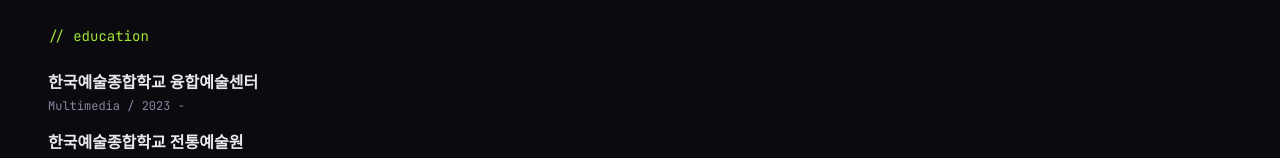
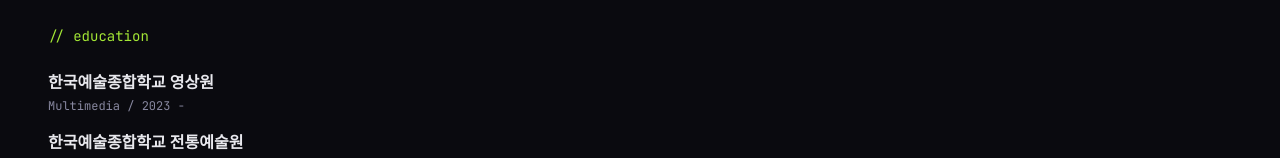
Before and after one commit to 0dot77/blog-0dot77, a Next.js app: page /about in a window 1280 px wide. Shown: the part 5201-5359 px from the top of the page. Built offline with nearby package versions, Linux system fonts and the light colour scheme; a web font is replaced by a local one.

Commit message:
about me 수정

```diff
--- a/src/app/about/page.tsx
+++ b/src/app/about/page.tsx
@@ -229,7 +229,7 @@ const lectures = [
 ];
 
 const education = [
-  { title: "한국예술종합학교 융합예술센터", major: "Multimedia", period: "2023 -" },
+  { title: "한국예술종합학교 영상원", major: "Multimedia", period: "2023 -" },
   { title: "한국예술종합학교 전통예술원", major: "Korean Traditional Arts Theory", period: "2017 - 2022" },
 ];
 
```
